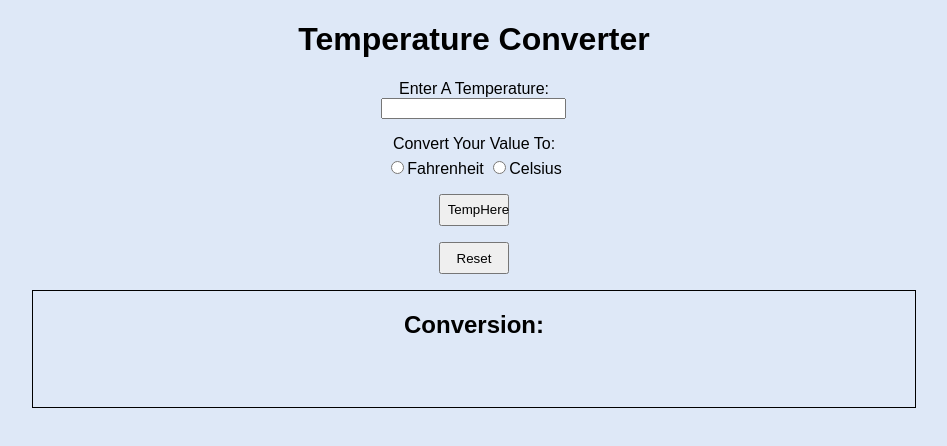
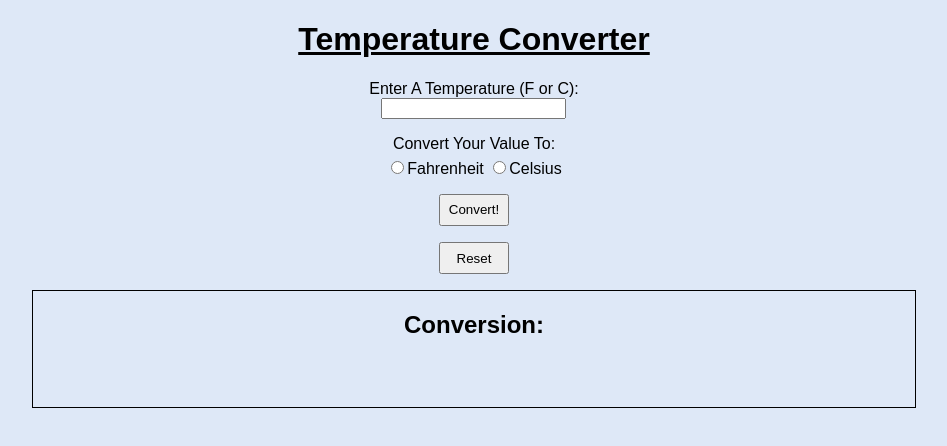
Before and after one commit to daniel-certa-1228/temperature-converter, a plain HTML site: page index.html in a window 1280 px wide. Shown: the whole page, without its empty margins (166-1113 px from the left). Drawn offline with Linux system fonts and the light colour scheme.

Commit message:
tweaked html

```diff
--- a/index.html
+++ b/index.html
@@ -12,9 +12,9 @@
 
 			<h1>Temperature Converter</h1>
 
-			<form>
+			<div id="temp-form">
 				<div>
-					<label for="user_temperature">Enter A Temperature:</label><br>
+					<label for="user_temperature">Enter A Temperature (F or C):</label><br>
 					<input type="number" name="user_temperature" id="user_temperature">
 				</div>
 				<div>
@@ -23,12 +23,12 @@
 					<input type="radio" name="farOrCel" value="celsius">Celsius
 				</div>
 				<div>
-					<button id="temp-btn">TempHere</button>
+					<button id="temp-btn">Convert!</button>
 				</div>
 				<div>
 					<button type="reset">Reset</button>
 				</div>
-			</form>
+			</div>
 
 			<div id="temp-display">
 				<h2>Conversion:</h2>
--- a/styles.css
+++ b/styles.css
@@ -9,7 +9,11 @@ body {
 	margin: 0 auto;
 }
 
-form div {
+h1 {
+	text-decoration: underline;
+}
+
+#temp-form div {
 	margin-bottom: 1em;
 }
 
```
